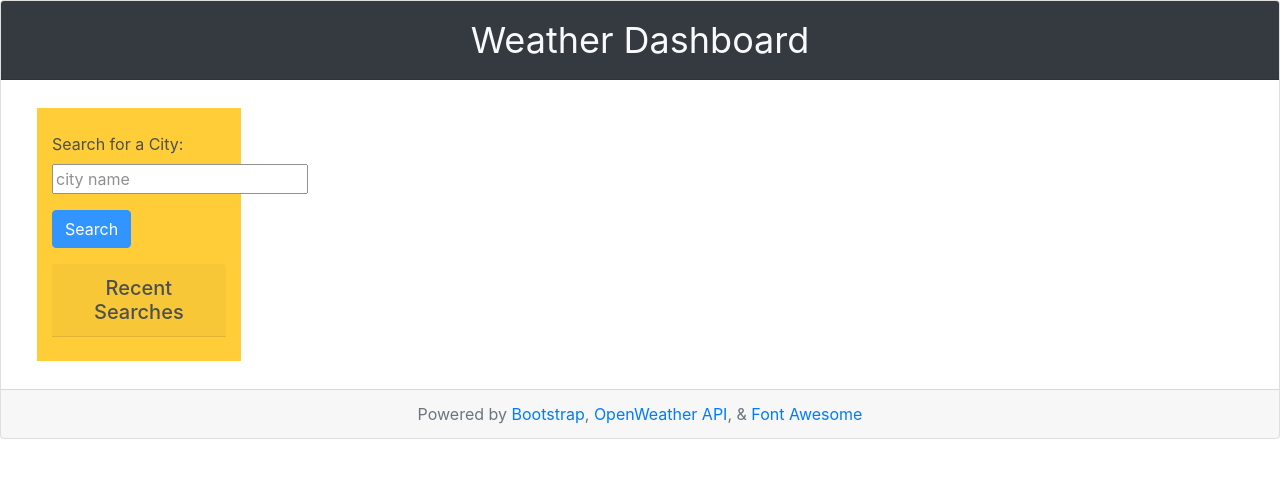
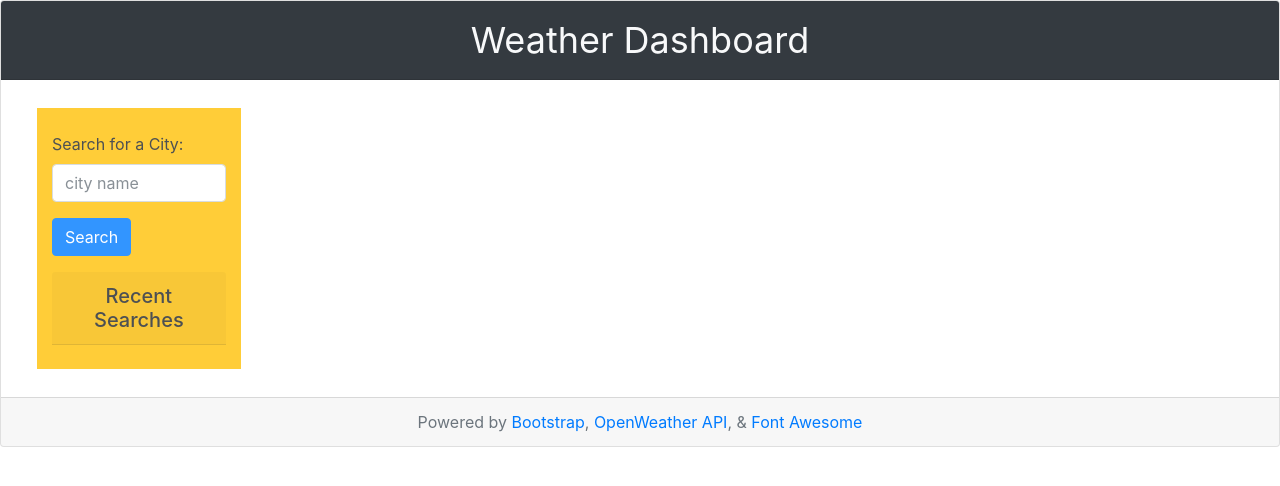
Before and after one commit to PatDowner/weatherApp, a plain HTML site: page index.html in a window 1280 px wide. Drawn offline with nearby package versions, Linux system fonts and the light colour scheme.

Commit message:
fixes intput length to stay w/in column

```diff
--- a/index.html
+++ b/index.html
@@ -32,7 +32,7 @@
         <form>
             <div class="form-group">
               <label for="citySrc">Search for a City:</label>
-              <input type="text" name="citySrc" id="citySrc" placeholder="city name">
+              <input type="text" class="form-control" name="citySrc" id="citySrc" placeholder="city name">
             </div>
           <p>
             <button id="searchBtn" type="button" class="btn btn-primary">Search</button>
```
